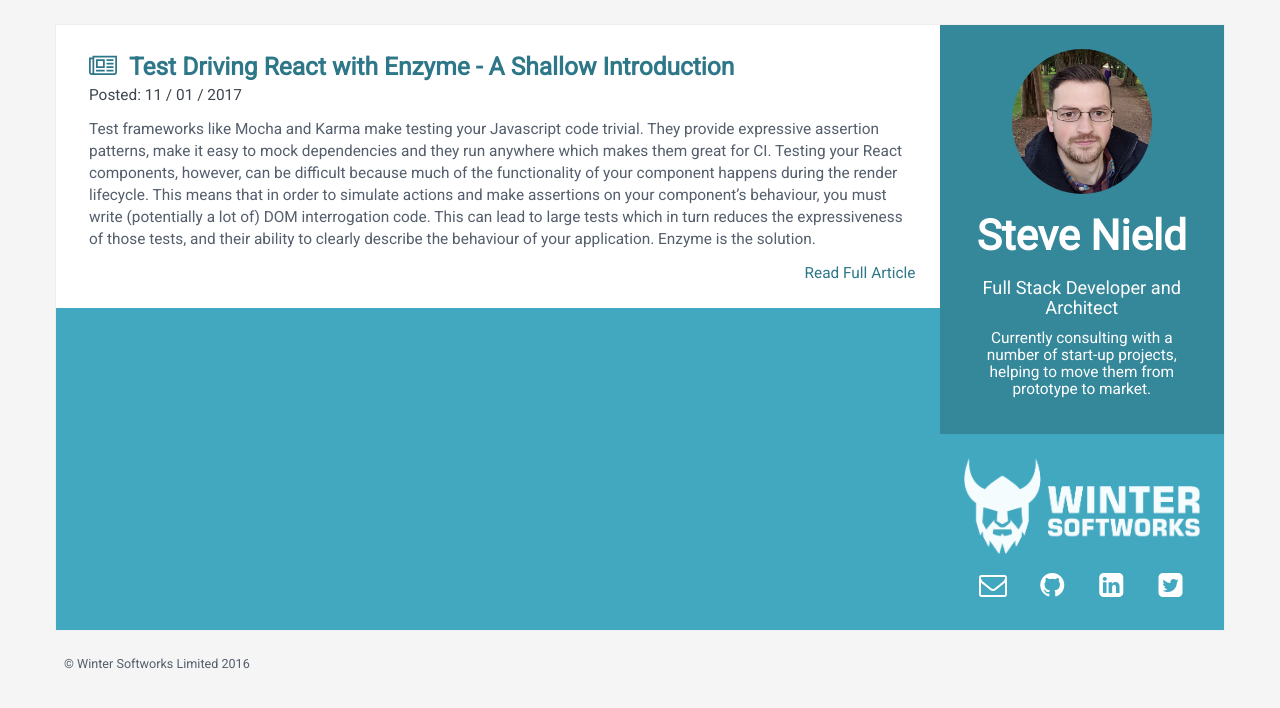
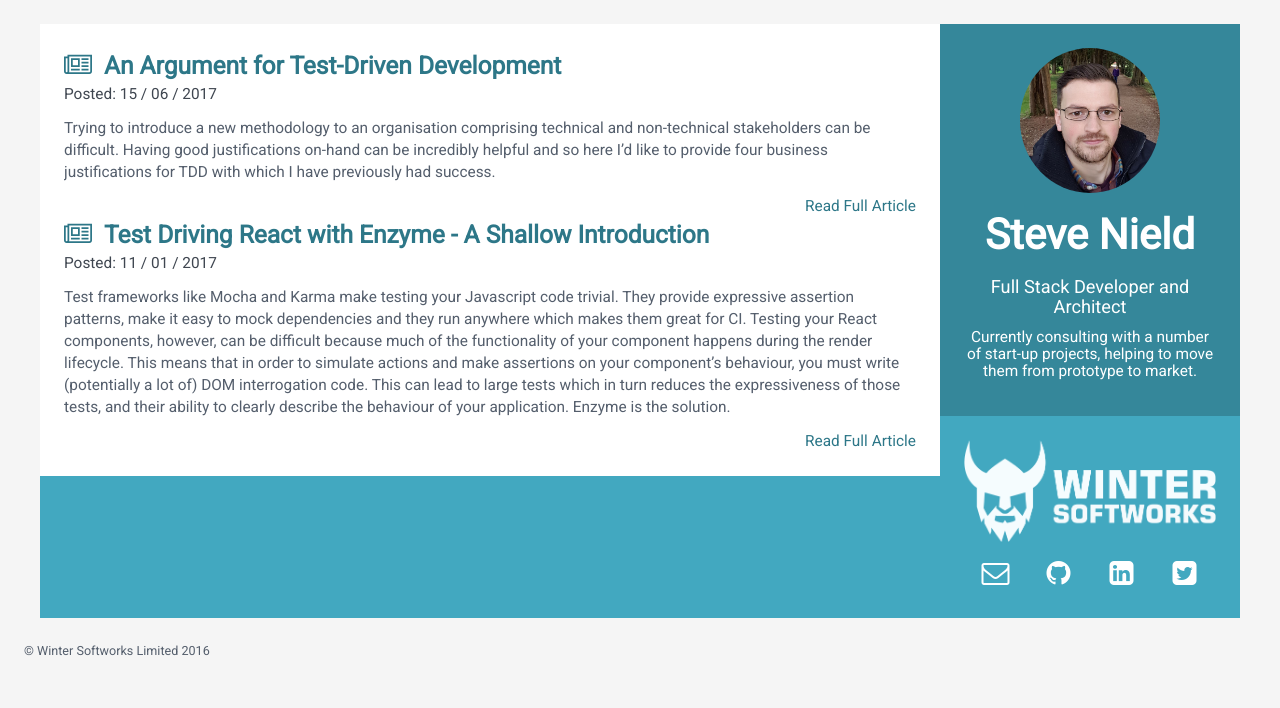
Before and after one commit to SteveNield/stevenield.github.io, a Jekyll site: the page built from index.html, in a window 1280 px wide. Shown: the top 708 px of the page. Built offline with Jekyll 4.4.1, drawn with Linux system fonts in a browser that asks for light colours.

Commit message:
Added new article 'An Argument for TDD'; cleaned up CSS

```diff
--- a/_layouts/default.html
+++ b/_layouts/default.html
@@ -3,14 +3,12 @@
   {% include head.html %}
 
   <body>
-    <main class="main-container inner-container container">
-      <div class="row">
-        <div class="col-lg-3 col-md-3 col-sm-3 sidebar">
-          {% include sidebar.html %}
-        </div>
-        <div class="col-lg-9 col-md-9 col-sm-9 page-content">
-          {{ content }}
-        </div>
+    <main class="main-container">
+      <div class="sidebar right-container-fixed">
+        {% include sidebar.html %}
+      </div>
+      <div class="page-content flex-container-with-fixed-right-column">
+        {{ content }}
       </div>
     </main>
     <div class="footer inner-container">
--- /dev/null
+++ b/_posts/2017-06-15-an-argument-for-tdd.md
@@ -0,0 +1,40 @@
+---
+layout: post
+title: An Argument for Test-Driven Development
+excerpt: Trying to introduce a new methodology to an organisation comprising technical and non-technical stakeholders can be difficult.  Having good justifications on-hand can be incredibly helpful and so here I’d like to provide four business justifications for TDD with which I have previously had success.
+date: 2017-06-15 11:38:00
+---
+
+In my experience, developers who are learning a new methodology take a very similar journey.  Likely, they will begin the learning process open-minded but then quickly become sceptical as the questions and concerns start to build up.
+
+If the methodology works, a developer will begin to see the benefits of the new approach and it will begin to feel comfortable to build software in this way.  This period can be weeks or months and during that time, the developer has had their own unique experiences, successes and failures.  These experiences, which are personal to them, have brought them to the understanding that the new methodology is better than the old.
+
+The problem here is that the vast majority of developers work within an organisation comprised of project delivery, senior management and non-technical stakeholders who all have a say in shaping the software delivery methodology but who have not and probably will never, take that same journey.  What usually happens here is that the developer will enthusiastically attempt to have the new methodology integrated into the existing process but then will struggle to effectively “make the case” even though to the developer – it’s obvious.
+
+Having good justifications on-hand can be incredibly helpful in this scenario and so here I’d like to provide four business justifications for TDD with which I have previously had success.
+
+**Easier to Plan**
+
+TDD is a very predictable way of writing software which means there are fewer unknowns in a project’s lifecycle.  This makes it much easier to plan resources and commit to delivery dates.  If we are only writing code in response to a failing test, then our application will be very lean making it easier to identify defects.  All behaviours of our application are described in tests so it is rare that the application fails if all tests pass.  If, however, this does happen then it simply means we are missing a test.  Once this has been identified, finding the missing test is usually simple.
+
+Where there is no methodology in place, there is usually a period of disorganised bug-hunting which relies on logging and debugging to determine the root cause.  This can be unpredictable because there are be a large number of dependencies which could be contributing to the unexpected behaviour.  This process is incredibly difficult to plan.
+
+During planning sessions, developers will be able to estimate the complexity of a potential change with a greater degree of confidence due to the predictable nature of TDD.
+
+**Less Risk**
+
+Having a suite of tests available to run at any time, gives a huge amount of confidence to developers which can be useful for a number of reasons.  For example, releases have less-risk and can be performed with less resource on-hand.  If your tests are run as part of an automated build pipeline, then this risk is reduced even further.
+
+Confidence also inspires experimentation which means that any changes suggested by a stakeholder can easily be spiked, knowing that the tests will catch any regression issues.  This is great for the application because any small improvements can be made with little effort where they might otherwise have been deemed too risky or too much work.
+
+**Enforces Good Application Design**
+
+Writing tests encourages you to structure your application using good design principles.  For example, small components are easier to test and dependencies are much easier to mock if they are injected.  You only write code in response to a failing test, you write as little code as possible and you are constantly iterating through refactor cycles to remove duplication and coupling.  As the complexity is reduced, changes are simpler to make.  This means that a software team can respond faster to requirements and the business can fail (or succeed) faster.  Additionally, simpler applications are more robust when running in production because there are fewer factors contributing to a failure.  All of the behaviour of an application is clearly documented and understood because it is completely expressed in tests.
+
+**Easier to Build Development Momentum**
+
+When faced with a proposed piece of work, it can sometimes be difficult to know where to start.  With TDD, once you have broken your larger problem into smaller work-items, you can work on each item in isolation so it really doesn’t matter too much where you start.  This makes it much easier to build up momentum and track progress.
+
+**Sources**
+
+The excellent *Test-Driven Development by Example* by Kent Beck is a great source on the real practical benefits of Test-Driven Development.
--- a/_sass/_post-list.scss
+++ b/_sass/_post-list.scss
@@ -1,3 +1,5 @@
+.post-list {
+
   .post-list-item {
     overflow:hidden;
 
@@ -27,3 +29,4 @@
         float:right;
     }
   }
+}
--- a/_sass/_sidebar.scss
+++ b/_sass/_sidebar.scss
@@ -1,9 +1,6 @@
 .sidebar {
-    position: relative;
     padding-left: 0;
     color: #FFF;
-    float: right;
-    overflow: hidden;
 
     img.fit-to-container {
         width:100%;
@@ -31,6 +28,7 @@
 .contact-info {
     padding: 24px;
     position:relative;
+    background-color: $color-background-contact;
 
     @media screen and (max-width: $mobile-threshold){
       .logo {
--- a/assets/css/style.css
+++ b/assets/css/style.css
@@ -1,9 +1,22 @@
+.main-container {
+  max-width: 1200px;
+  margin: 24px auto;
+  overflow: hidden;
+  position: relative;
+  background-color: #42A8C0; }
+  .main-container .right-container-fixed {
+    width: 25%;
+    float: right;
+    overflow: hidden; }
+  .main-container .flex-container-with-fixed-right-column {
+    margin-right: 25%; }
+  .main-container .page-content > div {
+    padding: 24px;
+    background: #FFF; }
+
 .sidebar {
-  position: relative;
   padding-left: 0;
-  color: #FFF;
-  float: right;
-  overflow: hidden; }
+  color: #FFF; }
   .sidebar img.fit-to-container {
     width: 100%; }
 
@@ -22,7 +35,8 @@
 
 .contact-info {
   padding: 24px;
-  position: relative; }
+  position: relative;
+  background-color: #42A8C0; }
   @media screen and (max-width: 768px) {
     .contact-info .logo {
       display: none; } }
@@ -42,22 +56,22 @@
       width: 25%;
       text-align: center; }
 
-.post-list-item {
+.post-list .post-list-item {
   overflow: hidden; }
-  .post-list-item .title {
+  .post-list .post-list-item .title {
     color: #2D7788;
     font-size: 1.75em;
     font-weight: 600; }
-    .post-list-item .title span {
+    .post-list .post-list-item .title span {
       margin-right: 12px; }
-  .post-list-item .date {
+  .post-list .post-list-item .date {
     font-size: 1.1em;
     color: #3F4650; }
-  .post-list-item .tags {
+  .post-list .post-list-item .tags {
     font-size: 1.1em;
     float: left;
     color: #2D7788; }
-  .post-list-item .read-more {
+  .post-list .post-list-item .read-more {
     font-size: 1.1em;
     float: right; }
 
@@ -117,30 +131,6 @@ a:hover {
 .circle {
   border-radius: 50%; }
 
-.inner-container {
-  max-width: 1200px;
-  padding: 0;
-  overflow: hidden;
-  margin: 24px auto; }
-
-.main-container {
-  border: solid 1px #EFEFEF;
-  background-color: #42A8C0;
-  overflow: hidden;
-  min-width: 340px; }
-
-.page-content {
-  padding: 24px 24px 24px 48px;
-  float: left;
-  background: #FFF; }
-
-@media screen and (max-width: 768px) {
-  .page-content {
-    padding-left: 24px;
-    min-width: 100%; } }
-@media screen and (max-width: 768px) {
-  .main-container {
-    margin: 0; } }
 .footer {
   color: #545E6C;
   font-size: 0.9em; }
--- a/index.html
+++ b/index.html
@@ -2,6 +2,7 @@
 layout: default
 ---
 
+<div class="post-list">
 {% for post in site.posts %}
   <div class="post-list-item">
       <div class="title">
@@ -16,3 +17,4 @@ layout: default
       <div class="read-more"><a href="{{ post.url }}">Read Full Article</a></div>
   </div>
 {% endfor %}
+</div>
```
Also changed, not shown: _sass/_layout.scss (added, +22 -0 lines), _sass/style.scss (+1 -33 lines), 1 other file. Lines whose indentation alone changed are shown as unchanged.
